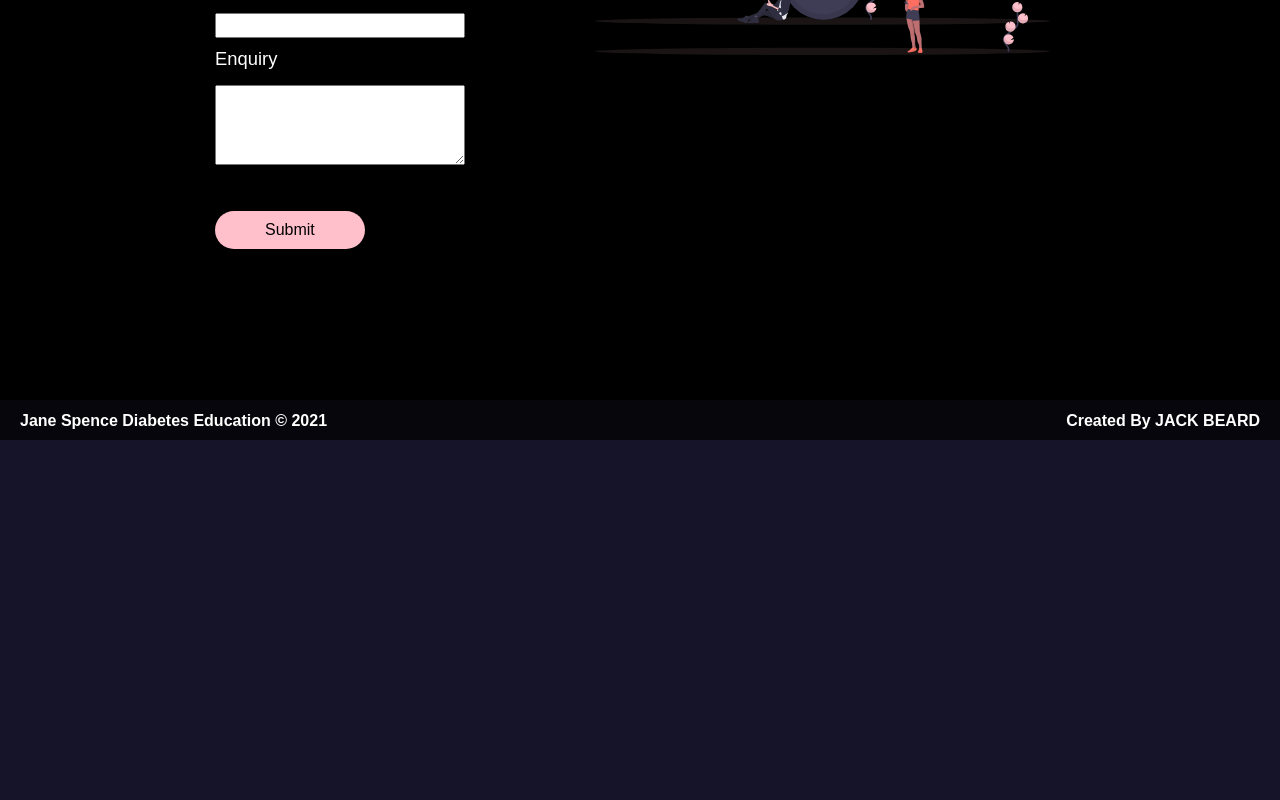
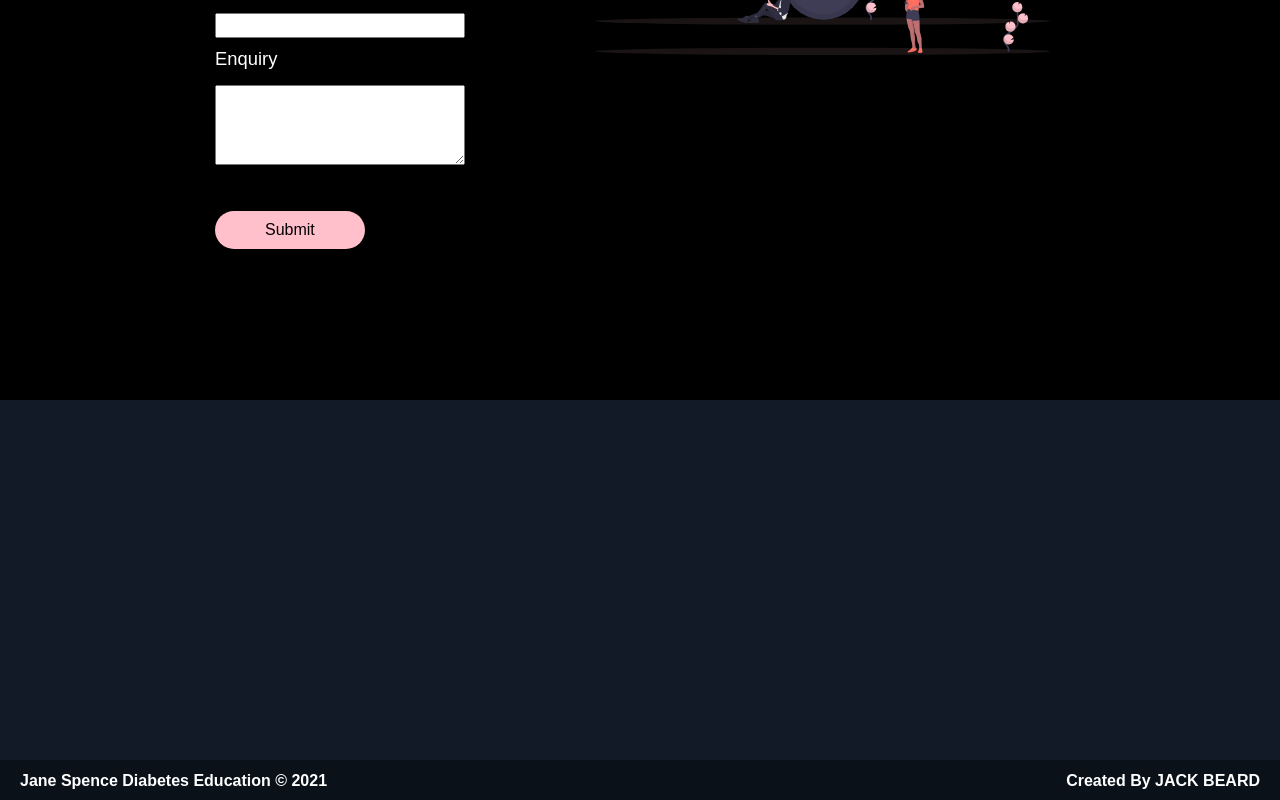
Before and after one commit to jackedwardbeard/01-Jane_Spence, a React (Create React App) app in the folder jane_spence/: page / in a window 1280 px wide. Shown: the part 3300-4100 px from the top of the page. Built offline with nearby package versions, Linux system fonts and the light colour scheme.

Commit message:
Changed sizing/colour of footer/subfooter.

```diff
--- a/jane_spence/src/components/Footer/FooterComponents.js
+++ b/jane_spence/src/components/Footer/FooterComponents.js
@@ -3,12 +3,12 @@ import { Link as LinkRouter } from 'react-router-dom'
 
 
 export const FooterContainer = styled.div`
-    background: #151429;
+    background: #111a26;
     height: 400px;
 `
 
 export const FooterWrapper = styled.div`
-
+    height: 360px;
 `
 
 export const Row1 = styled.div`
@@ -27,16 +27,8 @@ export const Column3 = styled.div`
 
 `
 
-export const Sub = styled.div`
-    background: rgba(0,0,0,0.5);
-    height: 600px;
-    position: absolute;
-    bottom: 0;
-    outline: solid 2px red;
-`
-
 export const SubFooterContainer = styled.div`
-    background: rgba(0,0,0,0.7);
+    background: rgba(0,0,0,0.35);
     height: 40px;
     align-items: center;
     padding-top 12px;
```
